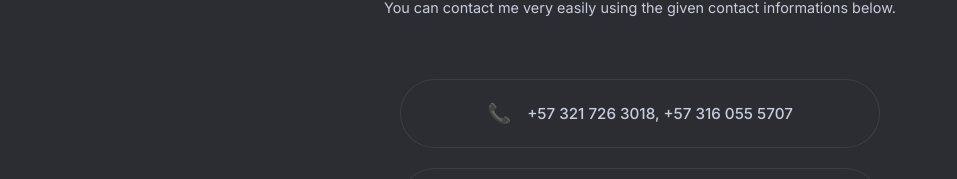
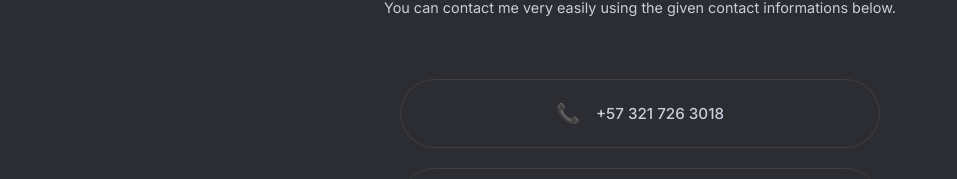
Before and after one commit to SebastianBolivar01/portfolio_sebastian, a Next.js app: page / in a window 1280 px wide. Shown: the part 6150-6329 px from the top of the page, without its empty margins (0-957 px from the left). Built offline with nearby package versions, Linux system fonts and the light colour scheme.

Commit message:
cambio de numero

```diff
--- a/app/components/Contact.tsx
+++ b/app/components/Contact.tsx
@@ -6,7 +6,7 @@ interface ContactProps {
 
 export default function Contact({ t }: ContactProps) {
   const contactItems = [
-    { icon: "📞", text: "+57 321 726 3018, +57 316 055 5707", link: "tel:+573217263018" },
+    { icon: "📞", text: "+57 321 726 3018", link: "tel:+573217263018" },
     { icon: "✉️", text: "bolivarsebas9@gmail.com", link: "mailto:bolivarsebas9@gmail.com" },
     { icon: "🌐", text: "www.linkedin.com/in/sebastian", link: "https://linkedin.com/in/tu-usuario" },
     { icon: "💻", text: "www.github.com/SebastianBolivar01", link: "https://github.com/SebastianBolivar01" },
```
